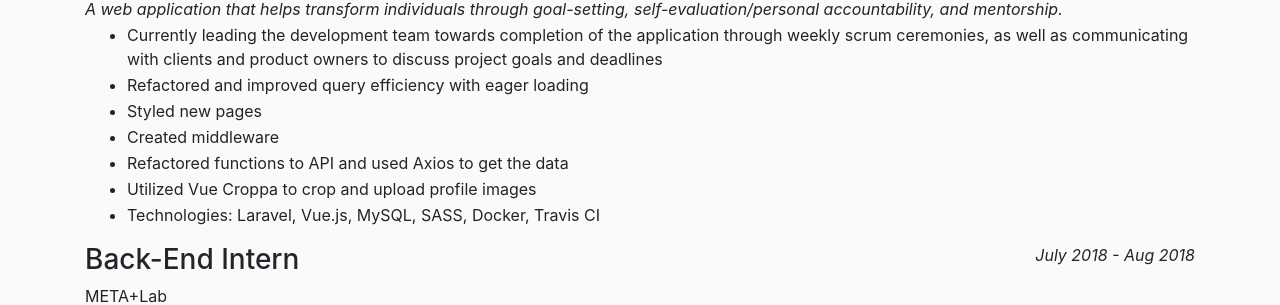
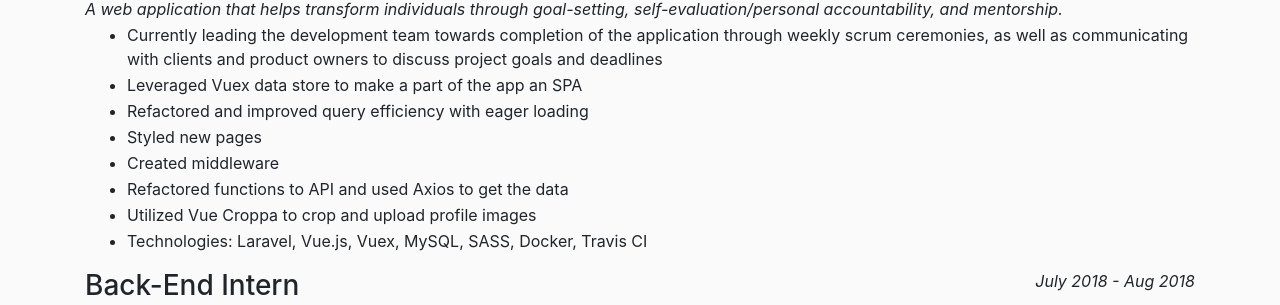
Before and after one commit to arminekhachatryan94/resume, an Angular app: page /#/ in a window 1280 px wide. Shown: the part 802-1107 px from the top of the page. Built offline with nearby package versions, Linux system fonts and the light colour scheme; what ng-simple-slideshow would draw is missing.

Commit message:
update tasks

```diff
--- a/src/app/views/portfolio/portfolio.component.ts
+++ b/src/app/views/portfolio/portfolio.component.ts
@@ -132,12 +132,13 @@ export class PortfolioComponent implements OnInit {
               `Currently leading the development team towards completion of the application
               through weekly scrum ceremonies, as well as communicating with clients
               and product owners to discuss project goals and deadlines`,
+              'Leveraged Vuex data store to make a part of the app an SPA',
               'Refactored and improved query efficiency with eager loading',
               'Styled new pages',
               'Created middleware',
               'Refactored functions to API and used Axios to get the data',
               'Utilized Vue Croppa to crop and upload profile images',
-              'Technologies: Laravel, Vue.js, MySQL, SASS, Docker, Travis CI'
+              'Technologies: Laravel, Vue.js, Vuex, MySQL, SASS, Docker, Travis CI'
             ],
           }
         ]
```
